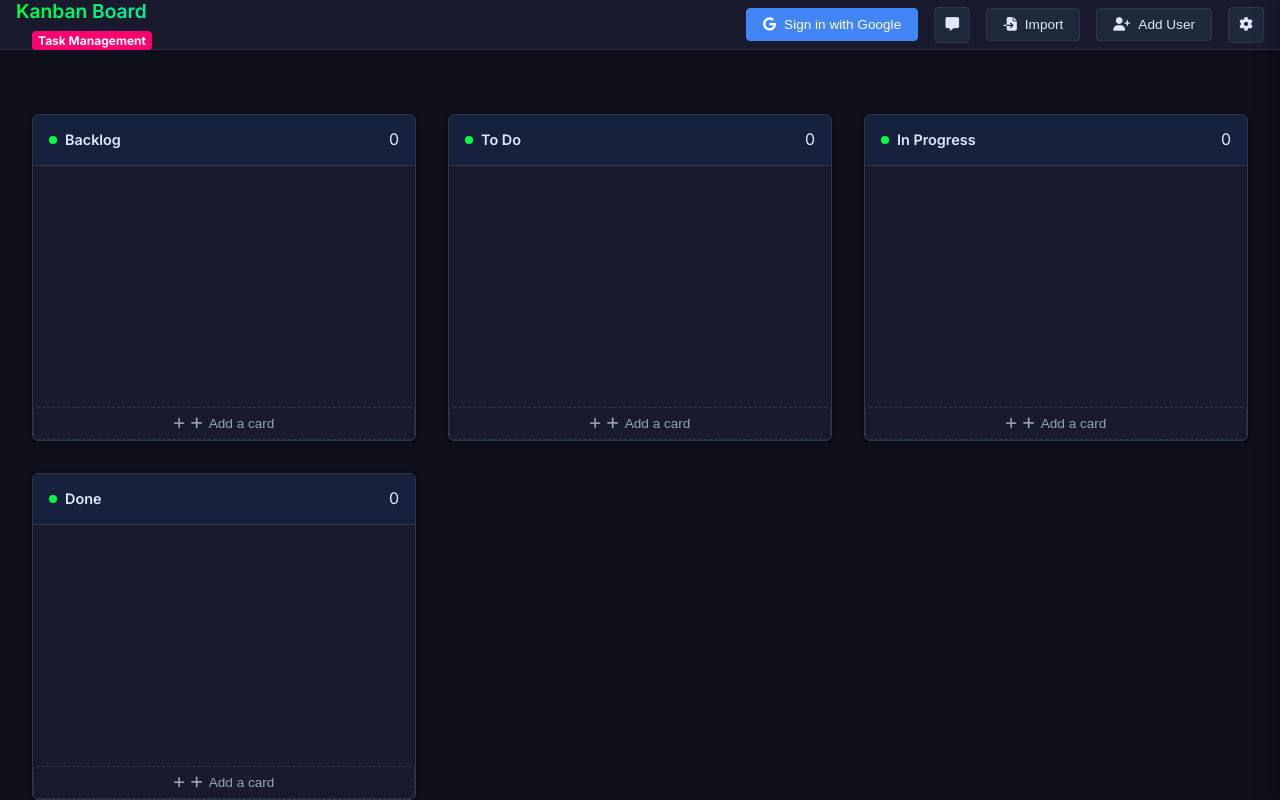
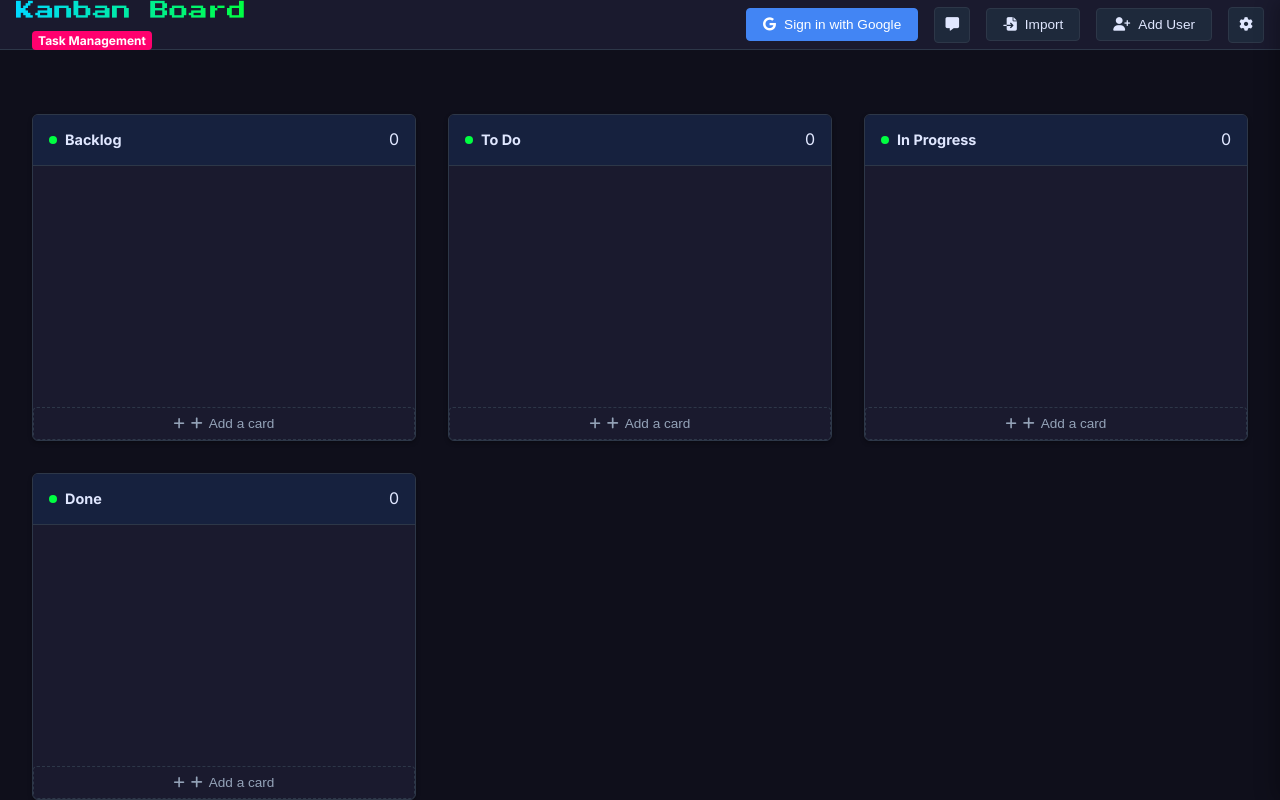
Before and after one commit to purna/pixelKanban, a plain HTML site: page index.html in a window 1280 px wide. Drawn offline with Linux system fonts and the light colour scheme.

Commit message:
Add files via upload

```diff
--- a/css/styles.css
+++ b/css/styles.css
@@ -32,6 +32,33 @@
     --transition: all 0.2s ease;
 }
 
+/* Inter Bold Font */
+@font-face {
+    font-family: 'Inter';
+    src: url('../fonts/inter-bold.woff2') format('woff2');
+    font-weight: 700;
+    font-style: normal;
+    font-display: swap;
+}
+
+/* Inter Normal Font */
+@font-face {
+    font-family: 'Inter';
+    src: url('../fonts/inter-normal.woff2') format('woff2');
+    font-weight: 400;
+    font-style: normal;
+    font-display: swap;
+}
+
+/* Press Start 2P Font */
+@font-face {
+    font-family: 'Press Start 2P';
+    src: url('../fonts/PressStart2P-Regular.ttf') format('truetype');
+    font-weight: 400;
+    font-style: normal;
+    font-display: swap;
+}
+
 * {
     margin: 0;
     padding: 0;
@@ -43,6 +70,7 @@ body {
     background-color: var(--bg-darkest);
     color: var(--text-primary);
     line-height: 1.6;
+    font-weight: 400;
 }
 
 /* Header */
@@ -59,16 +87,22 @@ header {
 }
 
 .logo-area h1 {
+    font-family: 'Press Start 2P', cursive;
     font-size: 1.2rem;
-    font-weight: 600;
+    font-weight: 400;
     color: var(--accent-primary);
-    background-image: linear-gradient(90deg, var(--accent-primary), var(--accent-tertiary));
-    background-size: 200%;
-    background-position: 0% 50%;
+    background: linear-gradient(90deg, var(--accent-primary), var(--accent-tertiary), var(--accent-primary));
+    background-size: 200% 100%;
     background-clip: text;
     -webkit-background-clip: text;
-    -webkit-text-fill-color: transparent;
-    animation: animate-background 2s infinite alternate linear;
+    color: transparent;
+    animation: shimmer 2s linear infinite;
+}
+
+@keyframes shimmer {
+    to {
+        background-position: 200% 0;
+    }
 }
 
 .badge {
--- a/index.html
+++ b/index.html
@@ -6,7 +6,6 @@
     <meta name="viewport" content="width=device-width, initial-scale=1.0">
     <title>Kanban Board - Task Management</title>
     <link rel="icon" type="image/png" href="favicon-96x96.png" sizes="96x96" />
-    <link href="https://fonts.googleapis.com/css2?family=Inter:wght@400;500;600;700&display=swap" rel="stylesheet">
     <link rel="stylesheet" href="css/styles.css">
     <link rel="stylesheet" href="css/modal.css">
     <link rel="stylesheet" href="css/settings.css">
```
Also changed, not shown: fonts/PressStart2P-Regular.ttf (added).
